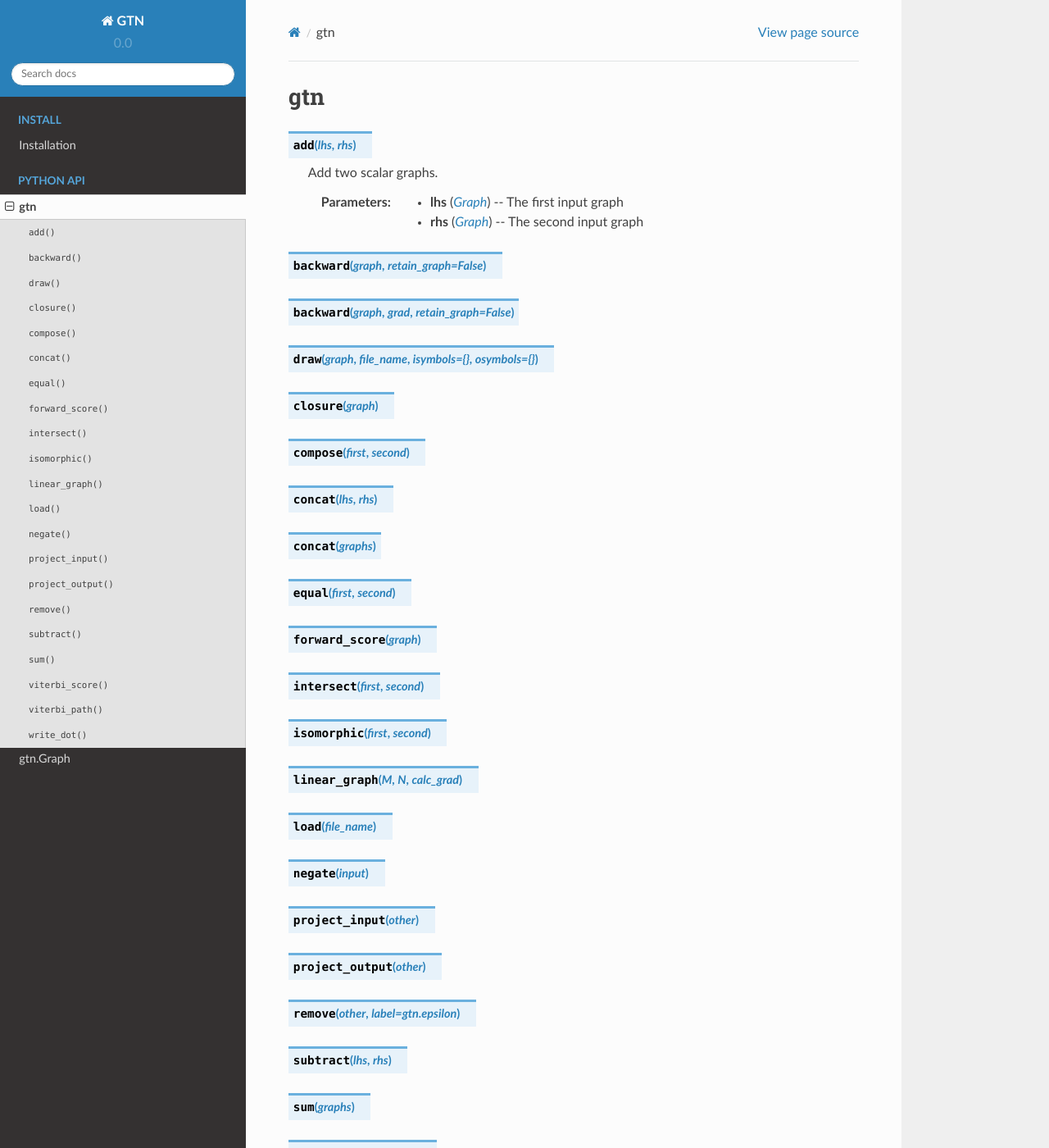
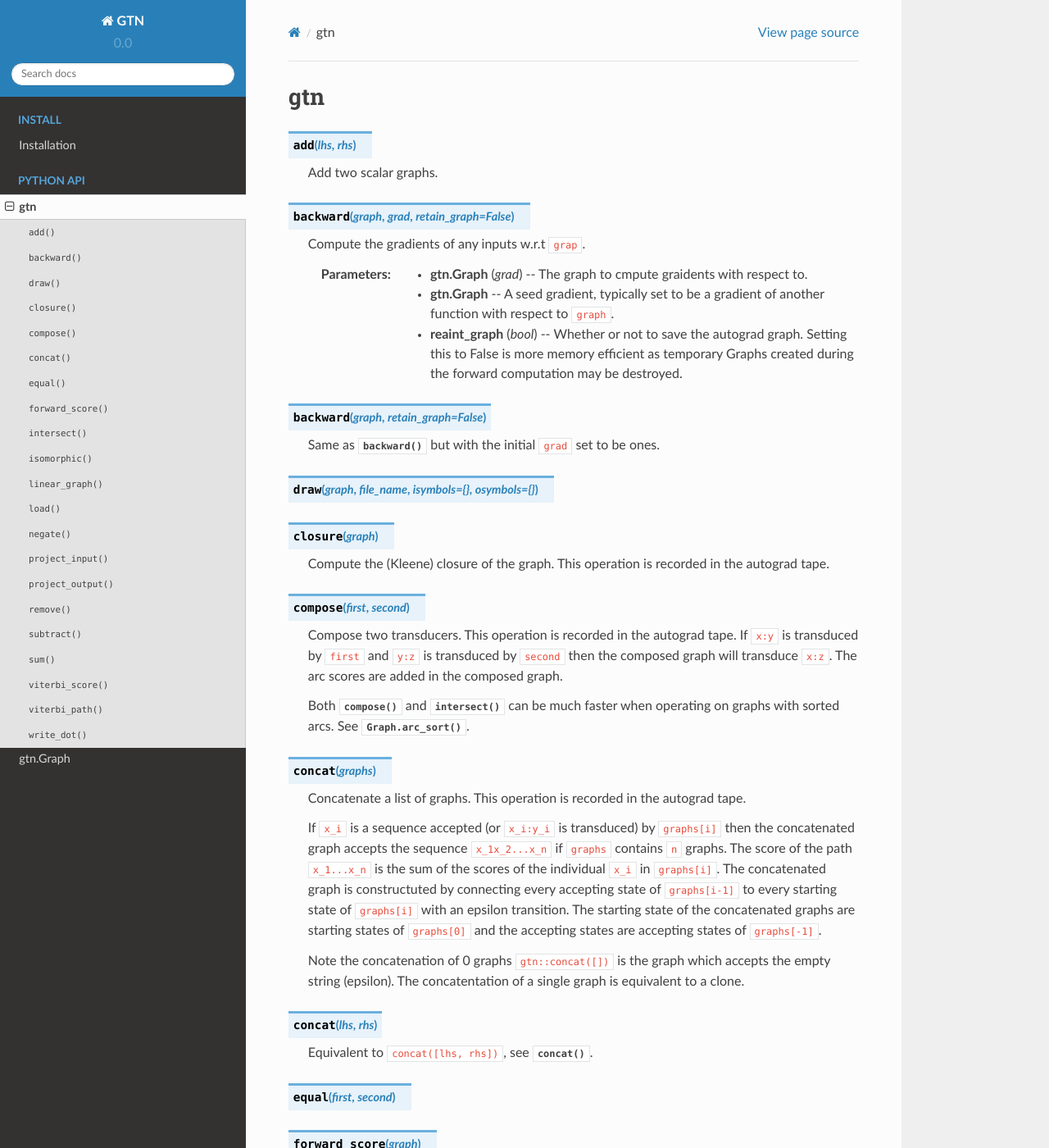
Before and after one commit to facebookresearch/gtn, a Sphinx documentation site: the page built from docs/python/source/gtn.rst, in a window 1280 px wide and 1400 px high. Shown: the whole window at 82% size. Built offline with Sphinx 7.4.7 and the Read the Docs theme 2.0.0, drawn with Linux system fonts in a browser that asks for light colours; some of the changed text lies outside the part shown.

Commit message:
more docs (#62)

```diff
--- a/docs/python/source/conf.py
+++ b/docs/python/source/conf.py
@@ -16,8 +16,7 @@ version = '0.0'
 # -- General configuration ---------------------------------------------------
 
 extensions = [
-    'sphinx.ext.githubpages',
-    'sphinx.ext.graphviz',
+    'sphinx.ext.mathjax',
 ]
 
 templates_path = ['_templates']
--- a/docs/python/source/gtn.rst
+++ b/docs/python/source/gtn.rst
@@ -5,29 +5,89 @@ gtn
 
   Add two scalar graphs.
 
-  :param Graph lhs: The first input graph
-  :param Graph rhs: The second input graph
+.. py:function:: backward(graph, grad, retain_graph=False)
+
+  Compute the gradients of any inputs w.r.t ``grap``.
+
+  :param graph gtn.Graph: The graph to cmpute graidents with respect to.
+  :param grad gtn.Graph: A seed gradient, typically set to be a gradient of
+    another function with respect to ``graph``.
+  :param bool reaint_graph: Whether or not to save the autograd graph. Setting
+    this to False is more memory efficient as temporary Graphs created during
+    the forward computation may be destroyed.
 
 .. py:function:: backward(graph, retain_graph=False)
-.. py:function:: backward(graph, grad, retain_graph=False)
   :noindex:
+
+  Same as :func:`backward` but with the initial ``grad`` set to be ones.
 
 .. py:function:: draw(graph, file_name, isymbols={}, osymbols={})
 
 .. py:function:: closure(graph)
 
+   Compute the (Kleene) closure of the graph. This operation is recorded in the
+   autograd tape.
+
 .. py:function:: compose(first, second)
 
-.. py:function:: concat(lhs, rhs)
+   Compose two transducers. This operation is recorded in the autograd tape.
+   If ``x:y`` is transduced by ``first`` and ``y:z`` is transduced by
+   ``second`` then the composed graph will transduce ``x:z``. The arc scores
+   are added in the composed graph.
+
+   Both :func:`compose` and :func:`intersect` can be much faster when operating
+   on graphs with sorted arcs. See :meth:`Graph.arc_sort`.
 
 .. py:function:: concat(graphs)
+
+   Concatenate a list of graphs. This operation is recorded
+   in the autograd tape.
+
+   If ``x_i`` is a sequence accepted (or ``x_i:y_i`` is transduced) by ``graphs[i]``
+   then the concatenated graph accepts the sequence ``x_1x_2...x_n`` if ``graphs``
+   contains ``n`` graphs. The score of the path ``x_1...x_n`` is the sum of the
+   scores of the individual ``x_i`` in ``graphs[i]``. The concatenated graph is
+   constructuted by connecting every accepting state of ``graphs[i-1]`` to every
+   starting state of ``graphs[i]`` with an epsilon transition. The starting state
+   of the concatenated graphs are starting states of ``graphs[0]`` and the
+   accepting states are accepting states of ``graphs[-1]``.
+
+   Note the concatenation of 0 graphs ``gtn::concat([])`` is the graph which accepts
+   the empty string (epsilon). The concatentation of a single graph is
+   equivalent to a clone.
+
+.. py:function:: concat(lhs, rhs)
   :noindex:
+
+  Equivalent to ``concat([lhs, rhs])``, see :func:`concat`.
 
 .. py:function:: equal(first, second)
 
 .. py:function:: forward_score(graph)
 
+   Compute the forward score of a graph. Returns the score in a scalar graph
+   which can be accessed with :meth:`Graph.item()`. This operation is recorded
+   in the autograd tape.
+
+   The forward score is equivalent to the shortest distance from the start
+   nodes to the accept nodes in the log semiring.
+
+   **NB:** ``graph`` must be acyclic.
+
 .. py:function:: intersect(first, second)
+
+   Intersect two acceptors. This operation is recorded in the autograd tape.
+   This function only works on acceptors, calling it on a ``graph`` where
+   ``graph.ilabel(a) != graph.olabel(a)`` for some ``a`` is undefined and may yield
+   incorrect results. The intersected graph accepts any path ``x`` which is
+   accepted by both ``first`` and ``second``. The arc scores are added in the
+   intersected graph.
+
+   The result of :func:`compose` will yield an equivalent result, however; this
+   function should be preferred since the implementation may be faster.
+
+   Both :func:`compose` and :func:`intersect` can be much faster when operating
+   on graphs with sorted arcs. See :meth:`Graph.arc_sort`.
 
 .. py:function:: isomorphic(first, second)
 
@@ -37,18 +97,55 @@ gtn
 
 .. py:function:: negate(input)
 
+   Negate a scalar graph.
+
 .. py:function:: project_input(other)
+
+   Removes the input labels from the graph and records the operation in the
+   autograd tape. This function makes a copy of the input graph.
 
 .. py:function:: project_output(other)
 
+   Removes the output labels from the graph and records the operation in the
+   autograd tape. This function makes a copy of the input graph.
+
 .. py:function:: remove(other, label=gtn.epsilon)
+
+   Construct the equivalent graph without epsilon transitions. The epsilon
+   closure of each node in the graph is computed and the required transitions
+   are added to yield the epsilon-free equivalen graph. If ``label`` is
+   specified then instead of removing epsilon transitions, arcs with the
+   matching label are removed. The removed arc labels are treated as if they
+   were epsilon transitions.
 
 .. py:function:: subtract(lhs, rhs)
 
+   Subtract one scalar graph from another.
+
 .. py:function:: sum(graphs)
+
+   Construct the sum (union) of a list of graphs.
 
 .. py:function:: viterbi_score(graph)
 
+   Compute the Viterbi score of a graph. Returns the score in a scalar graph
+   which can be accessed with :meth:`Graph.item()`. This operation is recorded
+   in the autograd tape.
+
+   This is equivalent to the shortest distance from the start nodes to the
+   accepting nodes in the tropical semiring.
+
+   **NB:** ``graph`` must be acyclic.
+
 .. py:function:: viterbi_path(graph)
 
+   Compue the Viterbi shortest path of a graph and return it in a single chain
+   graph with the labels and weights of the shortest path. This operation is
+   recorded in the autograd tape.
+
+   The Viterbi shorted path is equivalent to the shortest path from the start
+   nodes to the accepting nodes in the tropical semiring.
+
+   **NB:** ``graph`` must be acyclic.
+
 .. py:function:: write_dot(graph, file_name, isymbbols={}, osymbols={})
```
Also changed, not shown: docs/python/source/graph.rst (+14 -0 lines), docs/cpp/source/_static/css/styles.css (added), docs/python/source/_static/css/styles.css (added), 2 other files.
